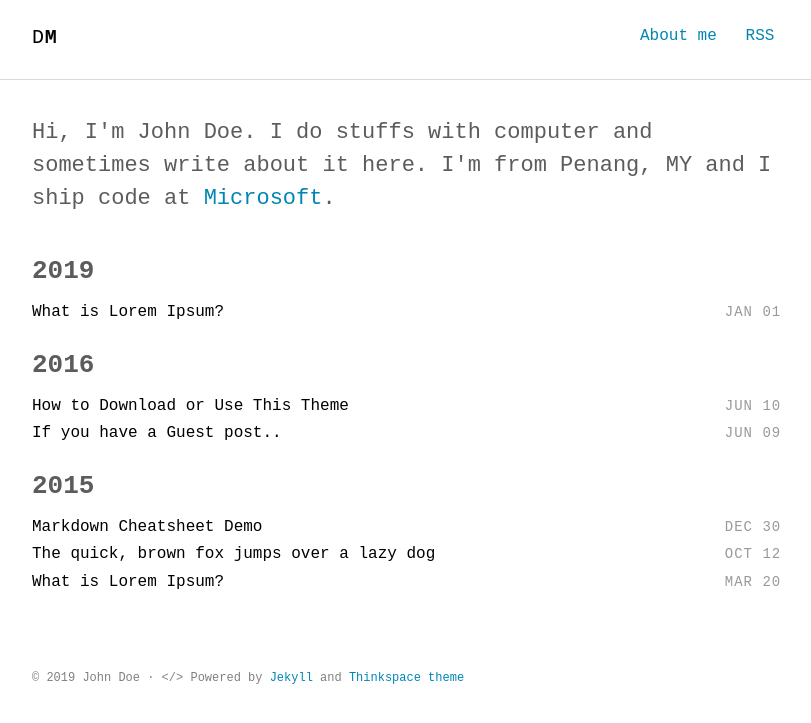
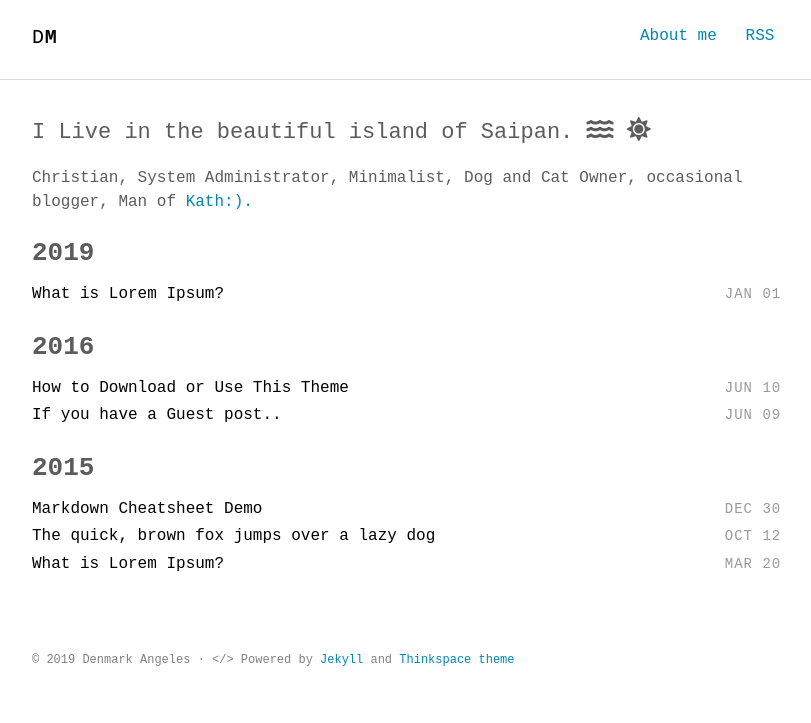
Before and after one commit to denmarkgit/home, a Jekyll site: the page built from index.html, in a window 1280 px wide. Shown: the top 723 px of the page, without its empty margins (232-1043 px from the left). Built offline with Jekyll 4.4.1, drawn with Linux system fonts in a browser that asks for light colours; some web fonts are replaced.

Commit message:
rasefeas
asefae

```diff
--- a/_config.yml
+++ b/_config.yml
@@ -28,7 +28,7 @@ sass:
 
 # Author settings
 author:
-  name     : "John Doe"
+  name     : "Denmark Angeles"
 
 plugins:
   - jekyll-sitemap
@@ -42,4 +42,10 @@ navbar:
   - slug : blog
     title: Blog
 
+defaults:
+  - scope:
+      path: "assets/images"
+    values:
+      image: true
+
 exclude: ["gulp", "node_modules", "bower", "bower_components", "config.rb", "src", "Gemfile", "Gemfile.lock", ".rvmrc", ".rbenv-version", "package.json", "gulpfile.js", "README.md", "Rakefile", "changelog.md", "script"]
--- a/_includes/head.html
+++ b/_includes/head.html
@@ -43,6 +43,7 @@
 
   <meta name="HandheldFriendly" content="True">
   <meta name="MobileOptimized" content="320">
+  <link rel='stylesheet' href='https://use.fontawesome.com/releases/v5.7.0/css/all.css' integrity='sha384-lZN37f5QGtY3VHgisS14W3ExzMWZxybE1SJSEsQp9S+oqd12jhcu+A56Ebc1zFSJ' crossorigin='anonymous'>
 
   {% assign page_image = '' %}
   {% capture page_image %}
--- a/_includes/intro.html
+++ b/_includes/intro.html
@@ -1,5 +1,9 @@
 <section class="intro">
   <div class="container">
-    <p class="lead">Hi, I'm John Doe. I do stuffs with computer and sometimes write about it here. I'm from Penang, MY and I ship code at <a href="#">Microsoft</a>.</p>
+    <p class="lead">I Live in the beautiful island of Saipan.
+      <i class='fas fa-water' style='font-size:24px'></i>
+      <i class='fas fa-sun' style='font-size:24px'></i>
+    </p>
+    Christian, System Administrator, Minimalist, Dog and Cat Owner, occasional blogger, Man of <a href="https://www.facebook.com/KathleeneCornejo">Kath:).</a>
   </div>
 </section>
--- a/assets/css/main.scss
+++ b/assets/css/main.scss
@@ -3,3 +3,10 @@
 ---
 @charset "utf-8";
 @import "main";
+
+.center {
+  display: block;
+  margin-left: auto;
+  margin-right: auto;
+  width: 50%;
+}
```
Also changed, not shown: 11 other files.
